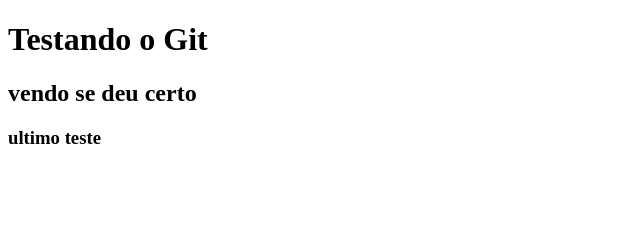
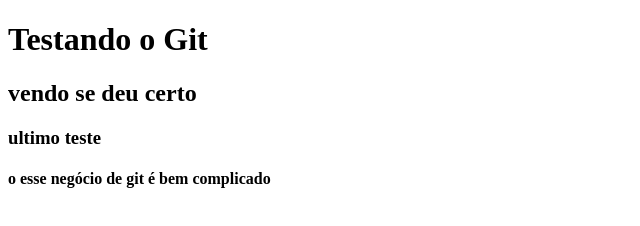
Before and after one commit to PauloMorenoD/Git_PauloMoreno, a plain HTML site: page index.html in a window 1280 px wide. Shown: the whole page, without its empty margins (0-640 px from the left). Drawn offline with Linux system fonts and the light colour scheme.

Commit message:
alteração e implementação da tag h4

```diff
--- a/index.html
+++ b/index.html
@@ -10,6 +10,6 @@
     <h1>Testando o Git</h1>
     <h2>vendo se deu certo</h2>
     <h3>ultimo teste</h3>
-
+    <h4>o esse negócio de git é bem complicado</h4>
 </body>
 </html>
```
